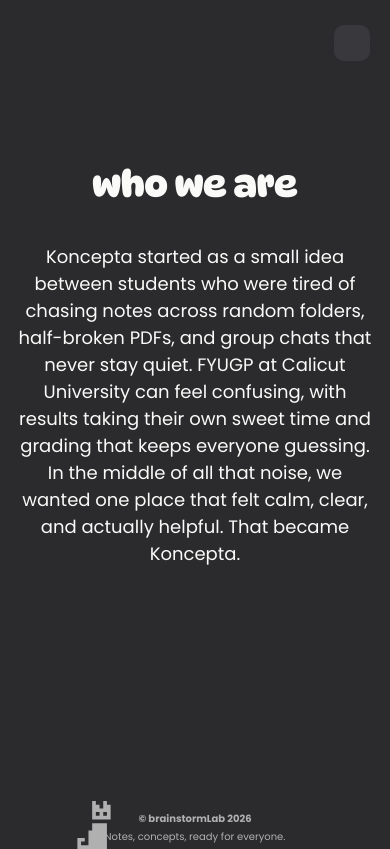
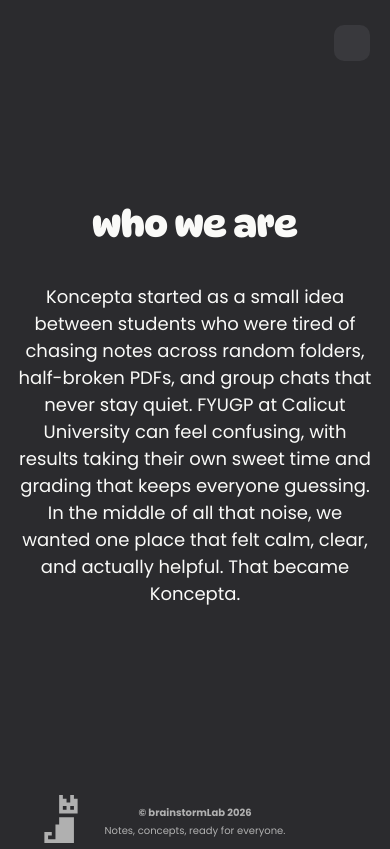
Before and after one commit to theBrainstormLab/koncepta, a React (Vite) app: page /about in a window 390 px wide. Built offline with nearby package versions, Linux system fonts and the light colour scheme; some icons are missing.

Commit message:
Make footer responsive and fix About page alignment

```diff
--- a/src/components/footer.jsx
+++ b/src/components/footer.jsx
@@ -1,14 +1,13 @@
 import Cat from "../assets/cat.svg?react";
-
 export default function Footer() {
   return (
-    <div className="flex flex-col justify-center items-center text-[var(--color-text-footer)] mt-auto relative gap-[10px] md:flex-row md:gap-0">
-      <Cat className="h-12 sm:h-16 md:h-24 absolute md:left-1/5 left-1/8" />
+    <div className="flex flex-col justify-center items-center text-[var(--color-text-footer)] mt-0 relative gap-[10px] md:flex-row md:gap-0">
+      <Cat className="h-12 sm:h-16 md:h-24 absolute left-4 sm:left-8 md:left-1/5" />
       <div className="relative text-center z-[1]">
         <a
           href="https://github.com/theBrainstormLab"
           target="_blank"
-          className="![font-family:Poppins-Bold] text-[10px] sm:text-xs md:text-sm"
+          className="![font-family:Poppins-Bold] text-[10px] text-[#b0b0b0] sm:text-xs md:text-sm"
         >
           © brainstormLab 2026
         </a>
--- a/src/pages/about.jsx
+++ b/src/pages/about.jsx
@@ -18,7 +18,7 @@ function About() {
     },
   ];
   return (
-    <div className="h-[calc(100svh-130px)] md:h-[calc(100svh-200px)] lg:h-[calc(100svh-200px)] overflow-y-scroll snap-y snap-mandatory mb-0 mt-0">
+    <div className=" h-[calc(100svh-50px)] md:h-[calc(100svh-180px)] lg:h-[calc(100svh-200px)] overflow-y-scroll snap-y snap-mandatory mb-0 mt-0">
       {aboutData.map((section, index) => (
         <div
           key={index}
```
